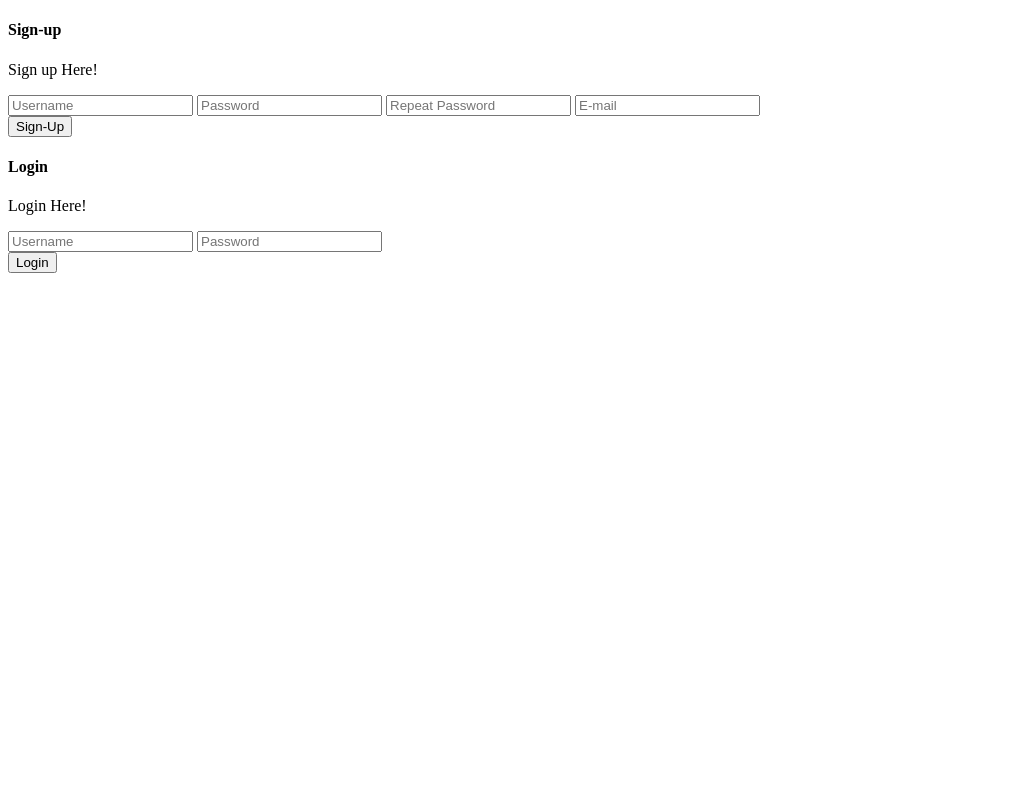
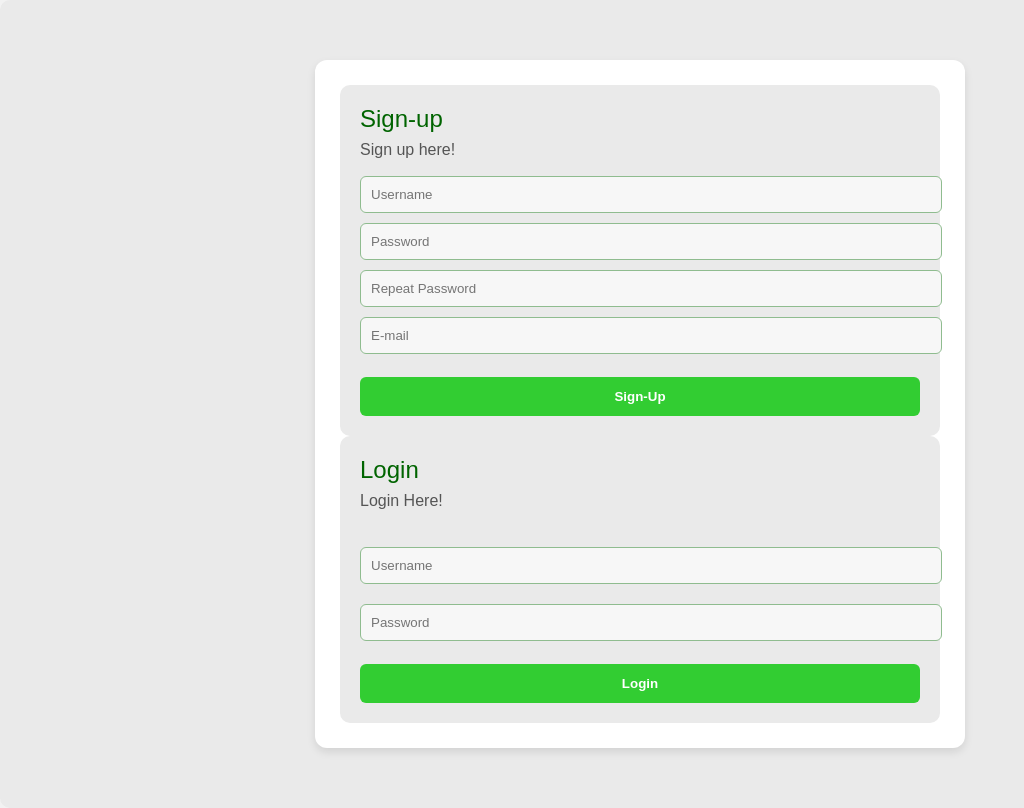
Before and after one commit to IkramZulbalayev/PHPfinaltask, a PHP site: page / in a window 1280 px wide. Shown: the whole page, without its empty margins (0-1024 px from the left). Before the commit the page ends 273 px from the top, so only its background shows below. Run offline with PHP 8.4, Linux system fonts and the light colour scheme.

Commit message:
Version 5

```diff
--- a/classes/signup-contr.classes.php
+++ b/classes/signup-contr.classes.php
@@ -98,5 +98,4 @@ private function userExists()
   }
   return $result;
 }
-
 }
--- a/index.php
+++ b/index.php
@@ -4,31 +4,43 @@
   <meta charset="UTF-8">
   <meta name="viewport" content="width=device-width, initial-scale=1.0">
   <title>Website</title>
+  <link rel="stylesheet" href="styles.css"/>
 </head>
 <body>
 
     <section class="index-login">
       <div class="wrapper">
+
         <div class="index-signup">
-          <h4>Sign-up</h4>
-          <p>Sign up Here!</p>
+          <div class="signup-text">
+            <h4>Sign-up</h4>
+            <p class="p">Sign up here!</p>
+          </div>
+          <div class="form-group">
           <form action="process/signup.prc.php" method="post">
             <input type="text" name="username" placeholder="Username">
             <input type="password" name="password" placeholder="Password">
             <input type="password" name="passwordrep" placeholder="Repeat Password">
             <input type="text" name="email" placeholder="E-mail">
+          </div>
             <br>
-            <button type="submit" name="submit">Sign-Up</button>
+            <button type="submit" name="submit" class="btn-submit">Sign-Up</button>
           </form>
+
         </div>
         <div class="index-login">
-        <h4>Login</h4>
-        <p>Login Here!</p>
+          <div class="login-text">
+            <h4>Login</h4>
+            <p>Login Here!</p>
+          </div>
+
         <form action="process/login.prc.php" method="post">
+          <div class="form-group">
           <input type="text" name="username" placeholder="Username">
           <input type="password" name="password" placeholder="Password">
+          </div>
           <br>
-          <button type="submit" name="submit">Login</button>
+          <button type="submit" name="submit" class="btn-submit">Login</button>
         </form>
       </div>
 
--- /dev/null
+++ b/styles.css
@@ -0,0 +1,81 @@
+/* General Styling */
+body {
+  font-family: 'Arial', sans-serif;
+  background-color: #f2f2f2;
+  margin: 0;
+  padding: 0;
+  color: #333;
+}
+
+.wrapper {
+  width: 100%;
+  max-width: 600px;
+  margin: 40px auto;
+  padding: 25px;
+  background-color: #fff;
+  box-shadow: 0 4px 8px rgba(0, 0, 0, 0.1);
+  border-radius: 12px;
+}
+
+/* Sign-Up and Login Sections */
+.index-login {
+  display: flex;
+  flex-direction: column;
+  gap: 20px;
+}
+
+.index-signup, .index-login {
+  flex: 1;
+  padding: 20px;
+  color: darkgreen;
+  background-color: #eaeaea;
+  border-radius: 10px;
+}
+
+.signup-text h4, .index-login h4 {
+  margin: 0 0 8px 0;
+  font-size: 1.5em;
+  font-weight: 500;
+}
+
+.signup-text p, .index-login p {
+  margin: 5px 0 12px 0;
+  color: #555;
+}
+
+/* Form Styling */
+.form-group {
+  display: flex;
+  flex-direction: column;
+  gap: 10px;
+}
+
+input[type="text"], input[type="password"] {
+  width: 100%;
+  padding: 10px;
+  margin: 5px 0;
+  border: 1px solid #8fbc8f;
+  border-radius: 6px;
+  background-color: #f7f7f7;
+}
+
+input[type="text"]:focus, input[type="password"]:focus {
+  border-color: #32cd32;
+  outline: none;
+}
+
+/* Button Styling */
+.btn-submit {
+  width: 100%;
+  padding: 12px;
+  background-color: #32cd32;
+  color: white;
+  border: none;
+  border-radius: 6px;
+  cursor: pointer;
+  font-weight: 600;
+}
+
+.btn-submit:hover {
+  background-color: #228b22;
+}
```
